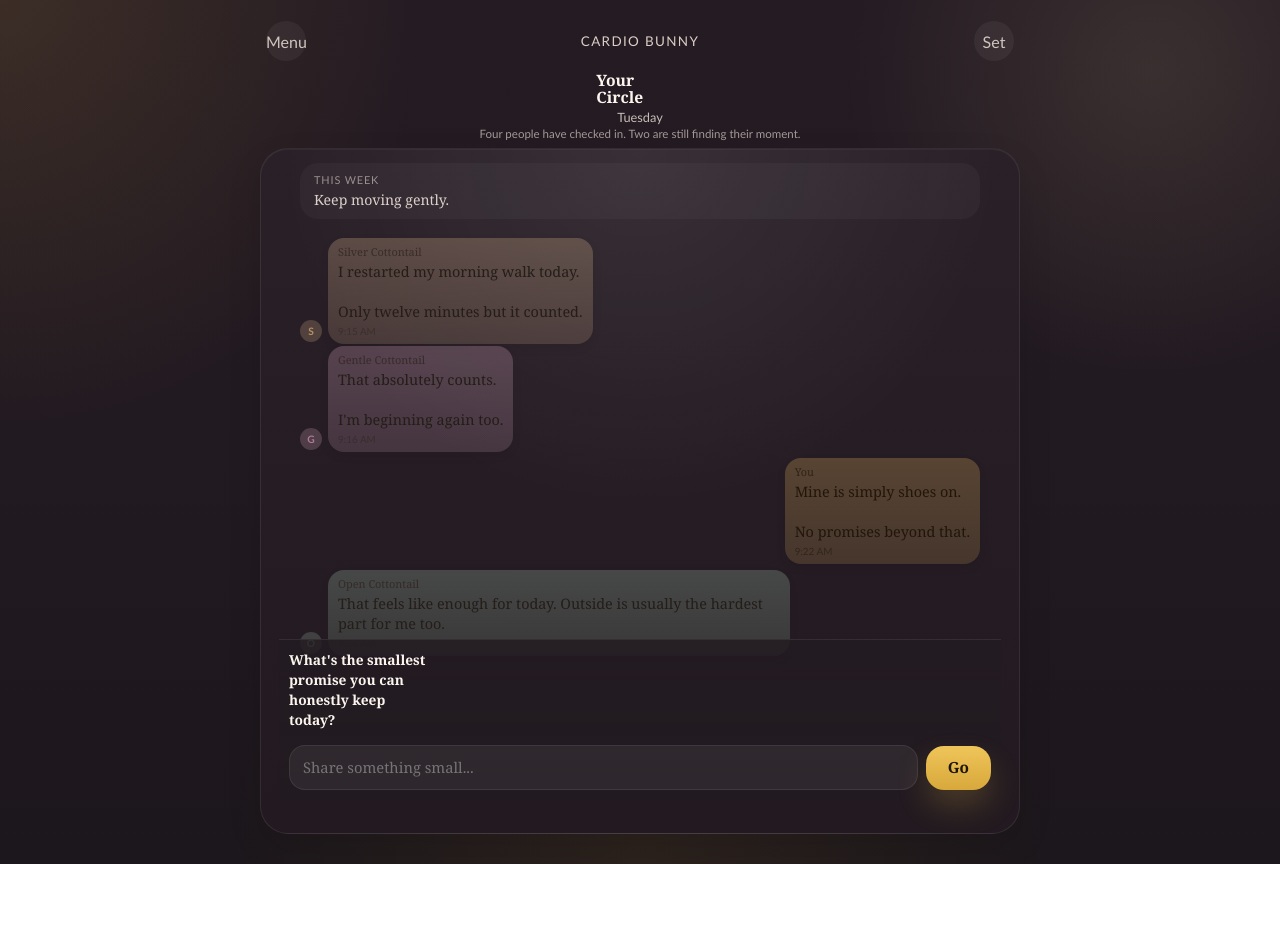
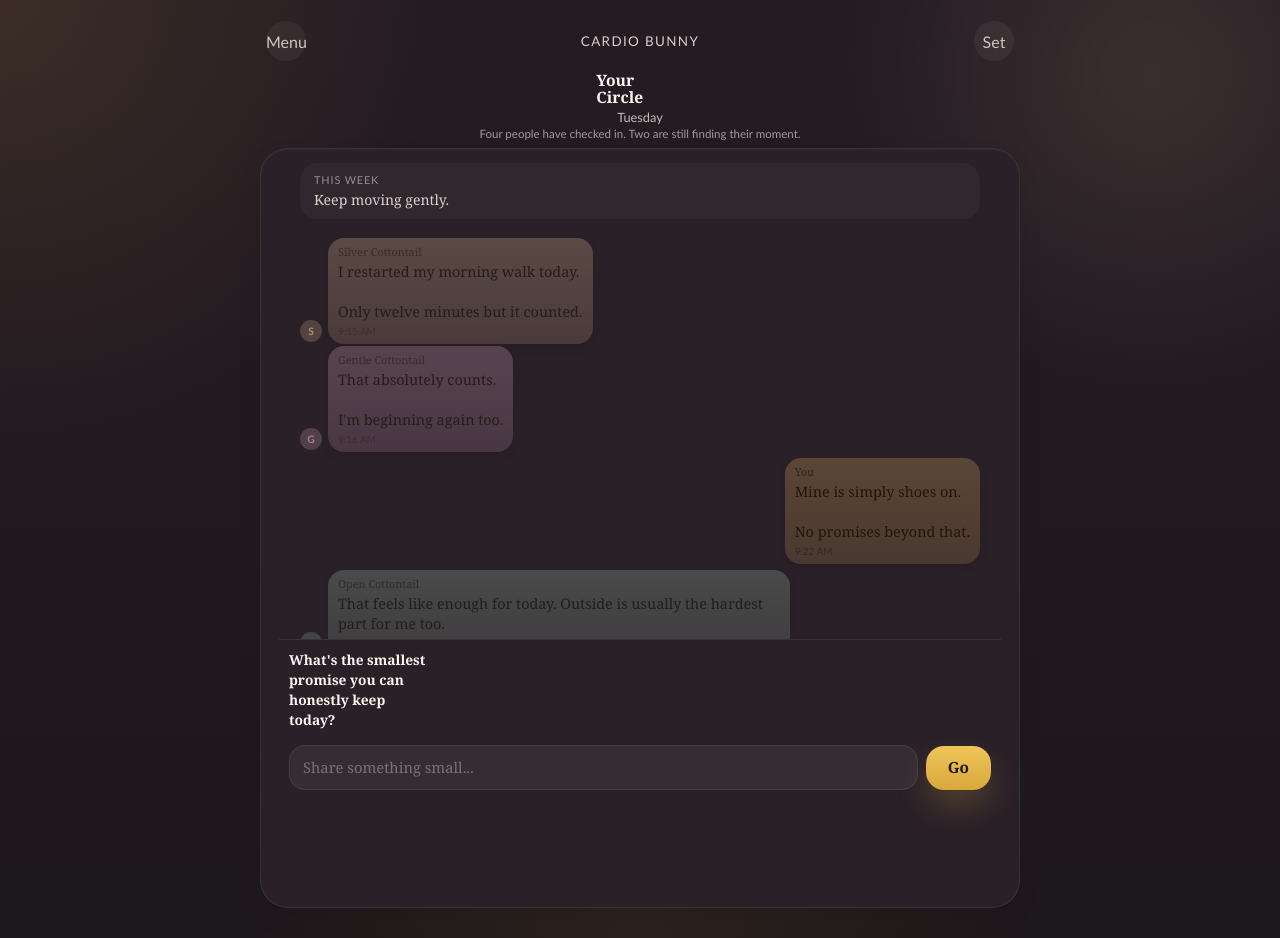
Before and after one commit to PaulskiLynch/5others, a Next.js app: page /circle-demo in a window 1280 px wide. Before the commit the page ends 864 px from the top, so only its background shows below. Built offline with nearby package versions, Linux system fonts and the light colour scheme.

Commit message:
Flatten circle room overlay

```diff
--- a/src/app/globals.css
+++ b/src/app/globals.css
@@ -1044,15 +1044,13 @@
 }
 
 .circle-room-panel {
-  padding: 14px 18px 0;
+  padding: 14px 18px 10px;
   border-radius: 28px;
   border: 1px solid rgba(255, 246, 236, 0.08);
-  background:
-    radial-gradient(circle at top, rgba(255, 255, 255, 0.07), transparent 46%),
-    linear-gradient(180deg, #2a2028 0%, #221a20 100%);
+  background: #2a2028;
   color: #fff7f2;
   box-shadow:
-    0 14px 34px rgba(0, 0, 0, 0.12),
+    0 10px 24px rgba(0, 0, 0, 0.08),
     inset 0 1px 0 rgba(255, 255, 255, 0.04);
 }
 
@@ -1125,7 +1123,7 @@
   margin-top: 8px;
   padding: 10px 10px calc(10px + env(safe-area-inset-bottom, 0px));
   border-top: 1px solid rgba(255, 245, 235, 0.08);
-  background: linear-gradient(180deg, rgba(34, 27, 33, 0.84), rgba(34, 27, 33, 0.94));
+  background: #2a2028;
 }
 
 .circle-composer-sticky {
@@ -1184,7 +1182,7 @@
   min-height: 52vh;
   margin: 0 auto;
   max-width: 680px;
-  padding: 4px 0 8px;
+  padding: 4px 0 72px;
 }
 
 .circle-chat-row {
```
